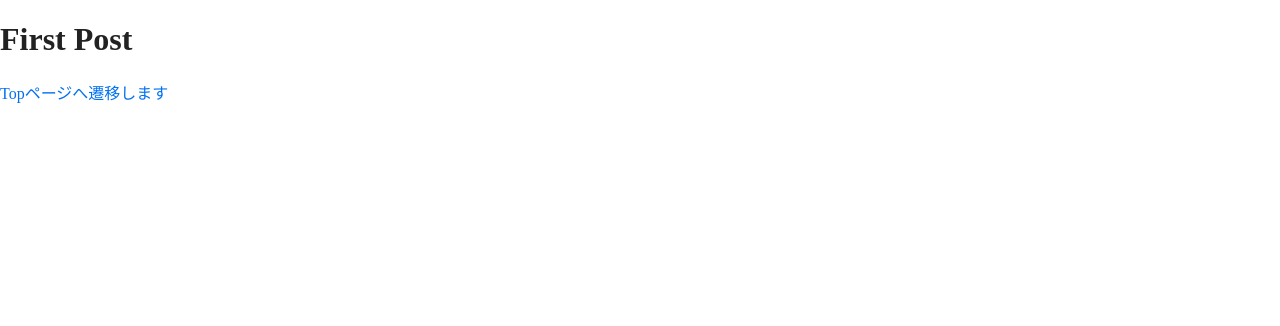
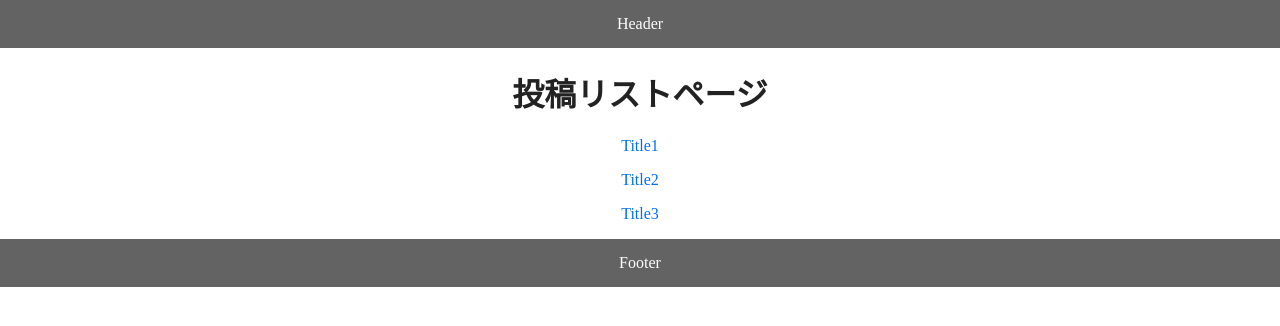
Before and after one commit to kimuniiii/My-Next-Apollo-GraphQL-App, a Next.js app: page /posts in a window 1280 px wide. Shown: the top 326 px of the page. Built offline with nearby package versions, Linux system fonts and the light colour scheme.

Commit message:
投稿リストページをリファクタリング

```diff
--- a/src/pages/posts/index.tsx
+++ b/src/pages/posts/index.tsx
@@ -4,21 +4,45 @@ import Link from 'next/link';
 import React from 'react';
 import styled from 'styled-components';
 
-const FirstPost: NextPage = () => {
+import { Template } from 'src/components/organisms/Template';
+
+const PostLink: NextPage = () => {
   return (
     <>
       <Head>
-        <title>First Post</title>
+        <title>投稿リストページ</title>
       </Head>
-      <StTitle>First Post</StTitle>
-      <Link href="/main">
-        <a>Topページへ遷移します</a>
-      </Link>
+      <Template>
+        <StPostLinkRoot>
+          <StTitle>投稿リストページ</StTitle>
+          {linkData.map(({ title }) => (
+            <Link
+              as={`posts/detail/${title}`}
+              href={`/posts/detail?title=${title}`}
+            >
+              <a style={{ paddingBottom: '16px' }}>{title}</a>
+            </Link>
+          ))}
+        </StPostLinkRoot>
+      </Template>
     </>
   );
 };
 
-export default FirstPost;
+export default PostLink;
+
+const linkData = [
+  { title: 'Title1' },
+  { title: 'Title2' },
+  { title: 'Title3' },
+];
+
+const StPostLinkRoot = styled.div`
+  display: flex;
+  flex-direction: column;
+  justify-content: center;
+  align-items: center;
+`;
 
 const StTitle = styled.h1`
   color: ${({ theme }) => theme.colors.primary};
```
